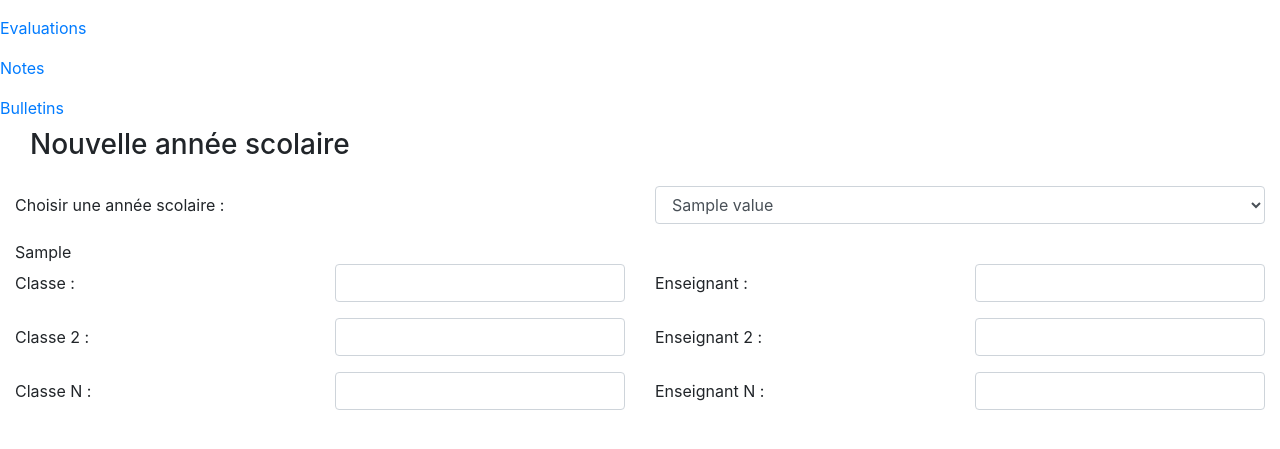
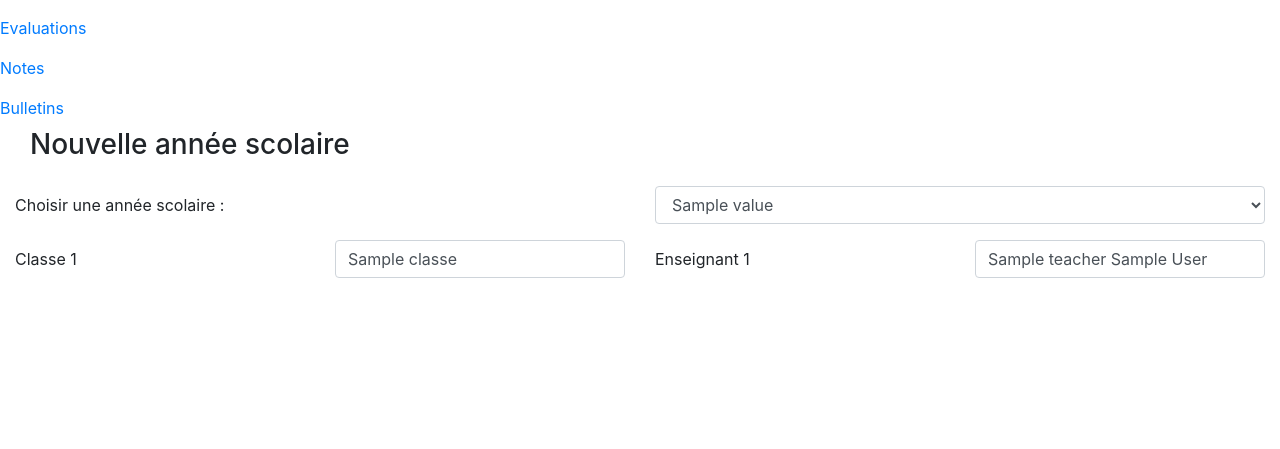
Before and after one commit to MoiMemeMoussa/primaire-frontend, a Symfony app: template templates/index.html.twig in a window 1280 px wide. Shown: the part 257-706 px from the top of the page. Run offline with Twig, Linux system fonts and the light colour scheme; the template is opened without the code that fills it: most values are stand-ins (such as "Sample title", 1, 10 or a date in 2020); some libraries are stand-ins or nearby versions.

Commit message:
Add classes and teachers data to index page from API

```diff
--- a/templates/index.html.twig
+++ b/templates/index.html.twig
@@ -22,46 +22,25 @@
             <label for="school_year_field" class="col col-form-label">Choisir une ann&eacute;e scolaire :</label>
             <div class="col">
                 <select id="school_year_field" class="form-control">
-                    {% for schoolYear in schoolYears %}
-                        <option value="{{ schoolYear.idAnnee }}">{{ schoolYear.value }}</option>
+                    {% for year in years %}
+                        <option value="{{ year.idAnnee }}">{{ year.value }}</option>
                     {% endfor %}
                 </select>
             </div>
         </div>
         <div id="school_classes">
-            {% for index, schoolClass in schoolClasses %}
-                {{ schoolClass }}
+            {% for index, class in classes %}
+                <div class="form-group row">
+                    <label for="class" class="col col-form-label">Classe {{ index + 1 }}</label>
+                    <div class="col">
+                        <input id="class" class="form-control" type="text" value="{{ class.name }}"/>
+                    </div>
+                    <label for="teacher" class="col col-form-label">Enseignant {{ index + 1 }}</label>
+                    <div class="col">
+                        <input id="teacher" class="form-control" type="text" value="{{ teacher.title }} {{ teacher.firstName }} {{ teacher.lastName }}"/>
+                    </div>
+                </div>
             {% endfor %}
-            <div class="form-group row">
-                <label for="class" class="col col-form-label">Classe :</label>
-                <div class="col">
-                    <input id="class" class="form-control" type="text"/>
-                </div>
-                <label for="teacher" class="col col-form-label">Enseignant :</label>
-                <div class="col">
-                    <input id="teacher" class="form-control" type="text"/>
-                </div>
-            </div>
-            <div class="form-group row">
-                <label for="class_2" class="col col-form-label">Classe 2 :</label>
-                <div class="col">
-                    <input id="class_2" class="form-control" type="text"/>
-                </div>
-                <label for="teacher_2" class="col col-form-label">Enseignant 2 :</label>
-                <div class="col">
-                    <input id="teacher_2" class="form-control" type="text"/>
-                </div>
-            </div>
-            <div class="form-group row">
-                <label for="class_n" class="col col-form-label">Classe N :</label>
-                <div class="col">
-                    <input id="class_n" class="form-control" type="text"/>
-                </div>
-                <label for="teacher_n" class="col col-form-label">Enseignant N :</label>
-                <div class="col">
-                    <input id="teacher_n" class="form-control" type="text"/>
-                </div>
-            </div>
         </div>
     </form>
 {% endblock %}
```
Also changed, not shown: src/Controller/HomeController.php (+6 -4 lines).
